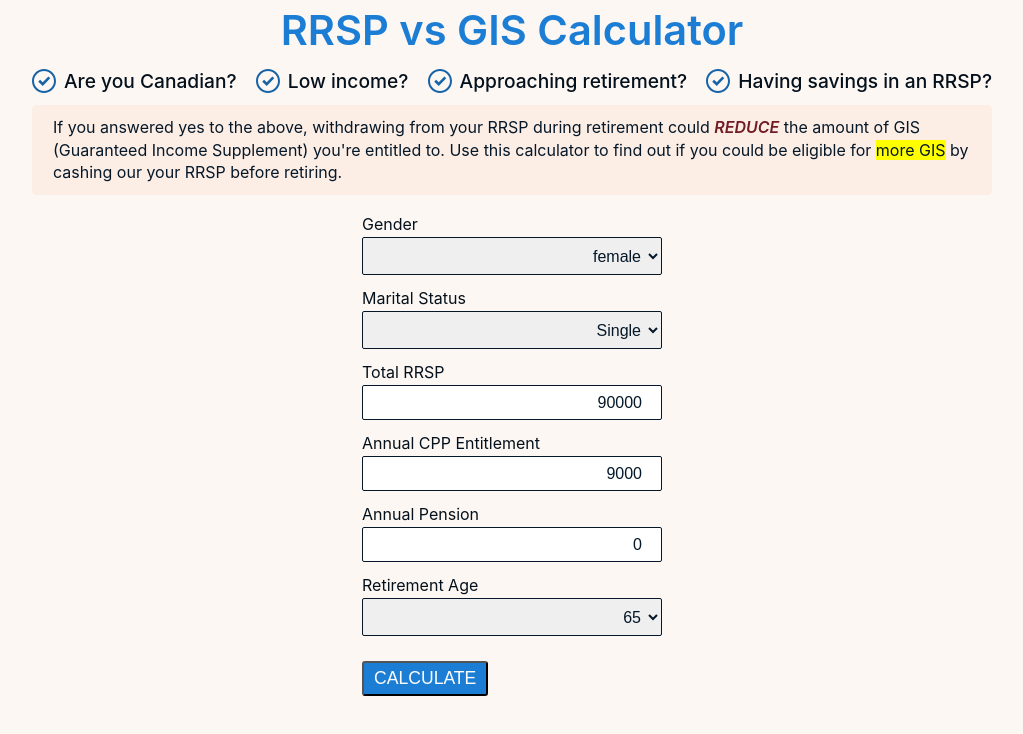
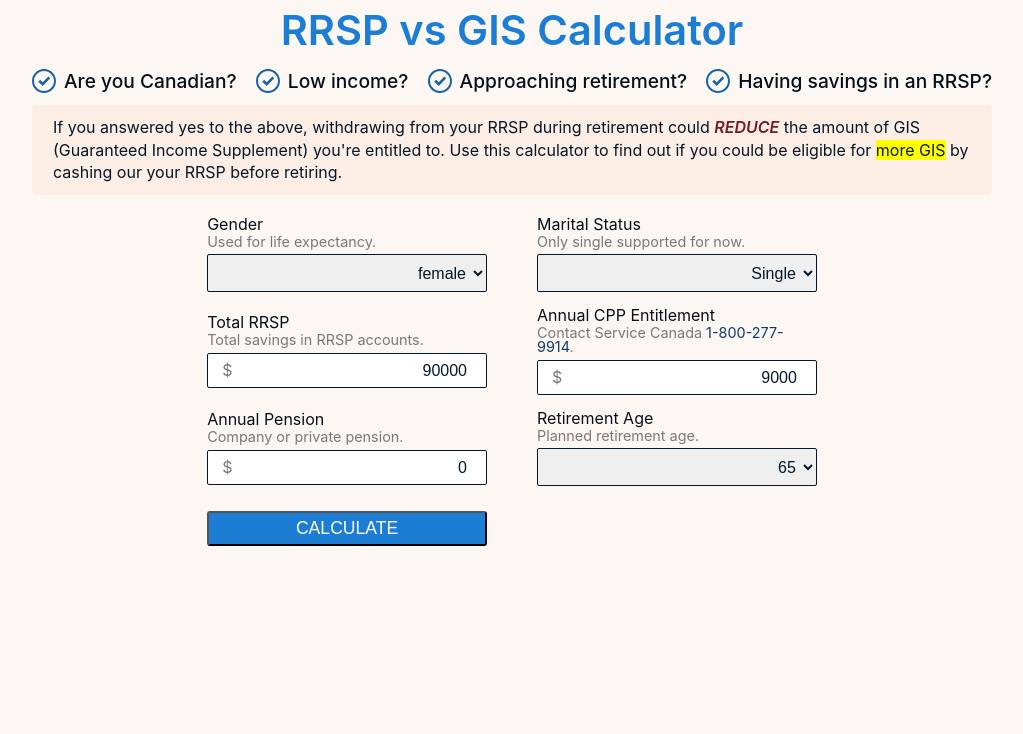
Before and after one commit to danielabar/can-rrsp-cashout, a React (Create React App) app: page / in a window 1280 px wide. Shown: the top 734 px of the page, without its empty margins (128-1151 px from the left). Built offline with nearby package versions, Linux system fonts and the light colour scheme.

Commit message:
[#12] Use css grid for form alignment on desktop and add help text

```diff
--- a/src/components/data-entry/data-entry.css
+++ b/src/components/data-entry/data-entry.css
@@ -1,18 +1,22 @@
 .data-entry {
-  /* background-color: var(--brand-opposite-lighten-49); */
   border: 1px solid transparent;
   border-radius: 5px;
   padding: 5px 10px;
 }
 
 .data-entry--form {
+  align-items: center;
+  display: grid;
+  grid-gap: 0 50px;
+  grid-template-columns: repeat(2, 1fr);
   margin: 0 auto;
-  max-width: 300px;
+  max-width: 65%;
 }
 
 .data-entry-label {
   display: block;
   margin-bottom: 5px;
+  position: relative;
 }
 
 .data-entry-input {
@@ -22,14 +26,40 @@
   display: block;
   font-size: 1rem;
   line-height: 1.5rem;
-  margin: 5px 0 15px;
+  margin: 5px 0 10px;
   padding: 5px 4px 4px;
   text-align: right;
   width: 100%;
 }
 
+.data-entry--input-wrapper {
+  position: relative;
+}
+
+.data-entry--input-dollar:before {
+  content: '$';
+  position: absolute;
+  color: var(--brand-desaturate-75);
+  left: 15px;
+  font-size: 1rem;
+  top: 9px;
+  z-index: 1;
+}
+
 select.data-entry--select {
   height: calc(2.25rem + 2px);
+}
+
+.data-entry--hint {
+  color: var(--brand-desaturate-75);
+  display: block;
+  font-size: 0.9em;
+  margin-top: 3px;
+}
+
+.data-entry--hint-link {
+  color: var(--brand-darken-21);
+  text-decoration: none;
 }
 
 .data-entry-submit {
@@ -54,6 +84,11 @@ select.data-entry--select {
 
 @media (min-width: 320px) and (max-width: 480px) {
   .data-entry--form {
+    display: block;
     max-width: 100%;
   }
+
+  .data-entry-input {
+    margin: 5px 0 15px;
+  }
 }
--- a/src/components/data-entry/data-entry.js
+++ b/src/components/data-entry/data-entry.js
@@ -1,6 +1,5 @@
 /* eslint-disable jsx-a11y/label-has-for */
 import React, { Component } from 'react';
-// import PropTypes from 'prop-types';
 
 import config from '../../config';
 import {
@@ -19,10 +18,6 @@ function createSelection(opts) {
 }
 
 class DataEntry extends Component {
-  // static propTypes = {
-  //   runScenarios: PropTypes.func,
-  // };
-
   state = {
     gender: config.DEFAULT_GENDER,
     maritalStatus: config.DEFAULT_MARITAL_STATUS,
@@ -63,6 +58,7 @@ class DataEntry extends Component {
         >
           <label className="data-entry-label" htmlFor="selectGender">
             Gender
+            <span className="data-entry--hint">Used for life expectancy.</span>
             <select
               id="selectGender"
               name="selectGender"
@@ -76,6 +72,9 @@ class DataEntry extends Component {
 
           <label className="data-entry-label" htmlFor="selectMaritalStatus">
             Marital Status
+            <span className="data-entry--hint">
+              Only single supported for now.
+            </span>
             <select
               id="selectMaritalStatus"
               name="selectMaritalStatus"
@@ -89,6 +88,10 @@ class DataEntry extends Component {
 
           <label className="data-entry-label" htmlFor="rrsp">
             Total RRSP
+            <span className="data-entry--hint">
+              Total savings in RRSP accounts.
+            </span>
+            <div className="data-entry--input-wrapper data-entry--input-dollar">
               <input
                 id="rrsp"
                 type="number"
@@ -99,10 +102,19 @@ class DataEntry extends Component {
                 max={config.MAX_RRSP}
                 className="data-entry-input"
               />
+            </div>
           </label>
 
           <label className="data-entry-label" htmlFor="cpp">
             Annual CPP Entitlement
+            <span className="data-entry--hint">
+              Contact Service Canada{' '}
+              <a className="data-entry--hint-link" href="tel:1-800-277-9914">
+                1-800-277-9914
+              </a>
+              .
+            </span>
+            <div className="data-entry--input-wrapper data-entry--input-dollar">
               <input
                 id="cpp"
                 type="number"
@@ -113,10 +125,15 @@ class DataEntry extends Component {
                 max={config.MAX_ANNUAL_CPP}
                 className="data-entry-input"
               />
+            </div>
           </label>
 
           <label className="data-entry-label" htmlFor="pension">
             Annual Pension
+            <span className="data-entry--hint">
+              Company or private pension.
+            </span>
+            <div className="data-entry--input-wrapper data-entry--input-dollar">
               <input
                 id="pension"
                 type="number"
@@ -127,10 +144,12 @@ class DataEntry extends Component {
                 max={config.MAX_ANNUAL_PENSION}
                 className="data-entry-input"
               />
+            </div>
           </label>
 
           <label className="data-entry-label" htmlFor="selectRetirementAge">
             Retirement Age
+            <span className="data-entry--hint">Planned retirement age.</span>
             <select
               id="selectRetirementAge"
               name="selectRetirementAge"
--- a/src/index.css
+++ b/src/index.css
@@ -8,14 +8,16 @@
   --brand-lighten-52: #fcfdff;
 
   --brand-darken-3: #1a75c7;
+  --brand-darken-21: #0d3b64;
   --brand-darken-35: #051829;
   --brand-darken-41: #04111c;
 
   --brand-saturate-15: #0a7ee7;
 
+  --brand-desaturate-75: #76797b;
+
   --brand-opposite: #d5601c;
   --brand-opposite-lighten-47: #fcede5;
-  --brand-opposite-lighten-49: #fdf3ee;
   --brand-opposite-lighten-50: #fdf7f3;
 
   --viz-cashout-before: #af8dc3;
```
Lines whose indentation alone changed are shown as unchanged.
